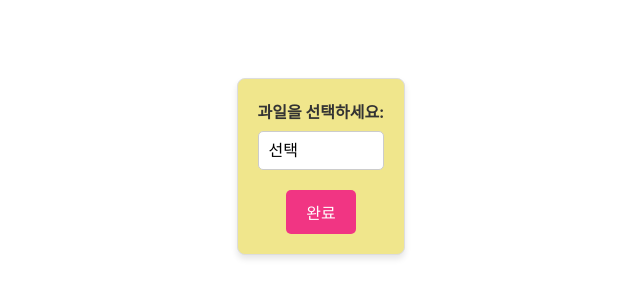
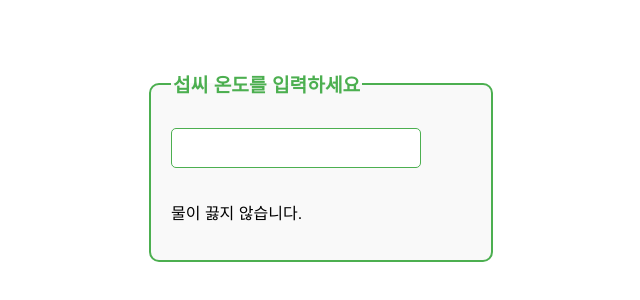
Before and after one commit to Goldstargreat/react_project2, a React (Create React App) app: page / in a window 1280 px wide. Shown: the part 234-534 px from the top of the page, without its empty margins (319-959 px from the left). Built offline with nearby package versions, Linux system fonts and the light colour scheme.

Commit message:
11장 Form Reservation, Signup 12장 State Share ConfrimBoilVerdict

```diff
--- /dev/null
+++ b/src/chp11/Signup.css
@@ -0,0 +1,39 @@
+body {
+    background-color: #ffffff; /* 배경색을 흰색으로 변경 */
+    display: flex;
+    height: 100vh;
+    margin: 0;
+    justify-content: center; /* 폼을 화면 가운데에 배치 */
+    align-items: center; /* 세로로도 중앙 배치 */
+}
+
+label {
+    margin-bottom: 0.5rem;
+}
+
+input, textarea {
+    width: 100%;
+    padding: 0.5rem;
+    margin-bottom: 1rem;
+    border: 1px solid #dddddd;
+    border-radius: 5px;
+}
+
+input:focus {
+    outline: none;
+    border-color: olive;
+}
+
+button {
+    padding: 1rem; /* 버튼 패딩을 조금 줄여서 디자인을 더 깔끔하게 */
+    background-color: #007bff; /* 기본 버튼 색상 파란색 */
+    color: white;
+    border: none;
+    border-radius: 3px;
+    cursor: pointer;
+    font-size: 16px; /* 글자 크기 추가 */
+}
+
+button:hover {
+    background-color: #0056b3; /* hover 시 진한 파란색 */
+}
--- /dev/null
+++ b/src/chp11/Signup.jsx
@@ -0,0 +1,66 @@
+import React, { useState } from "react";
+import './Signup.css';
+
+function Signup(props) {
+    const [name, setName] = useState("");
+    const [email, setEmail] = useState("");
+    const [password, setPassword] = useState("");
+    const [gender, setGender] = useState("남성");
+    const [interests, setInterests] = useState("");
+
+    const handleChangeName = (event) => {
+        setName(event.target.value);
+    };
+
+    const handleSubmit = (event) => {
+        event.preventDefault();
+        alert(`
+               성명: ${name}
+               이메일: ${email}
+               성별: ${gender}
+               관심사: ${interests}
+        `);
+    };
+
+    return (
+        <div>
+            <h2>회원 가입</h2>
+            <form onSubmit={handleSubmit} className={"signup-form"}>
+                <label>
+                    성명:
+                    <input type="text" value={name} onChange={(event) =>
+                        setName(event.target.value)} required />
+                </label>
+                <label>
+                    이메일:
+                    <input type="email" value={email} onChange={(event) =>
+                        setEmail(event.target.value)} required />
+                </label>
+                <label>
+                    비밀번호:
+                    <input type="password" value={password} onChange={(event) =>
+                        setPassword(event.target.value)} required />
+                </label>
+                <label>
+                    성별:
+                    <select value={gender} onChange={(event) =>
+                        setGender(event.target.value)} >
+                        <option value="남성">남성</option>
+                        <option value="여성">여성</option>
+                        <option value="기타">기타</option>
+                    </select>
+                </label>
+                <label>
+                    관심사:
+                    <textarea value={interests} onChange={(event) =>{
+                        setInterests(event.target.value);
+                    }} placeholder={"관심사를 자세히 입력해주세요"}></textarea>
+                </label>
+
+                <button type="submit">가입하기</button>
+            </form>
+        </div>
+    );
+}
+
+export default Signup;
--- /dev/null
+++ b/src/chp11/ex03/Reservation.css
@@ -0,0 +1,74 @@
+/* 기본적인 스타일 설정 */
+body {
+    font-family: Arial, sans-serif;
+    background-color: #f4f4f9;
+    display: flex;
+    justify-content: center;
+    align-items: center;
+    height: 100vh;
+    margin: 0;
+}
+
+/* Reservation 폼 스타일 */
+form {
+    background-color: #ffffff;
+    padding: 20px;
+    border-radius: 8px;
+    box-shadow: 0 4px 8px rgba(0, 0, 0, 0.1);
+    width: 300px;
+    text-align: center;
+}
+
+/* 라벨 스타일 (좌측 정렬과 '여부'와 : 사이에 한 칸 띄우기) */
+label {
+    display: block;
+    margin-bottom: 10px;
+    font-size: 16px;
+    color: #333;
+    text-align: left; /* 좌측 정렬 */
+}
+
+/* 체크박스와 숫자 입력 필드 스타일 */
+input[type="checkbox"] {
+    margin-left: 0; /* 체크박스 왼쪽 여백 없앰 */
+    margin-right: 10px; /* 체크박스와 텍스트 사이에 간격 추가 */
+}
+
+input[type="number"] {
+    width: 60px;
+    padding: 5px;
+    font-size: 14px;
+    border-radius: 4px;
+    border: 1px solid #ccc;
+    margin-left: 5px; /* 입력 필드 왼쪽 여백 조금만 추가 */
+}
+
+/* 버튼 스타일 */
+button {
+    background-color: #007BFF;
+    color: white;
+    padding: 10px 15px;
+    border: none;
+    border-radius: 5px;
+    cursor: pointer;
+    font-size: 16px;
+    width: auto; /* 버튼 너비를 자동으로 설정 */
+    margin: 10px 0; /* 버튼 간격을 조금 좁힘 */
+    transition: background-color 0.5s;
+}
+
+/* 버튼 호버 효과 */
+button:hover {
+    background-color: #0056b3;
+}
+
+button:active {
+    background-color: #003f7f;
+}
+
+/* 폼 내 글자 스타일 */
+form h2 {
+    margin-bottom: 20px;
+    font-size: 20px; /* 제목 폰트 크기 조금 줄임 */
+    color: #333;
+}
--- /dev/null
+++ b/src/chp11/ex03/Reservation.jsx
@@ -0,0 +1,33 @@
+import React, {useState} from "react";
+import './Reservation.css';  // CSS 파일 임포트
+
+function Reservation() {
+    const [haveBreakfast, setHaveBreakfast] = useState(true);
+    const [numberOfGuest, setNumberOfGuesest] = useState(2);
+
+    const handleSubmit = (event) => {
+        alert(`아침식사 여부: ${haveBreakfast}, 방문객 수: ${numberOfGuest}`);
+        event.preventDefault();
+    }
+    return(
+        <form onSubmit={handleSubmit}>
+            <label>
+                아침식사 여부:
+                <input type={"checkbox"} checked={haveBreakfast}
+                       onChange={(event) => {
+                           setHaveBreakfast(event.target.checked);
+                }}/>
+            </label>
+            <br/>
+            <label>
+                방문객 수:
+                <input type={"number"} value={numberOfGuest}
+                       onChange={(event) => {
+                           setNumberOfGuesest(event.target.value);
+                       }}/>
+            </label>
+            <button type = "submit">제출</button>
+        </form>
+    );
+}
+export default Reservation;
--- /dev/null
+++ b/src/chp12/ex01/BoilVerdict.jsx
@@ -0,0 +1,9 @@
+import React from "react";
+
+function BoilVerdict(props){
+    if (props.celsius >= 100) {
+        return <p className={"is boiling"}>물이 끓습니다.</p>;
+    }
+    return <p className={"not boiling"}>물이 끓지 않습니다.</p>;
+}
+export default BoilVerdict;
--- /dev/null
+++ b/src/chp12/ex01/ConfirmBoilVerdict.css
@@ -0,0 +1,66 @@
+/* ConfirmBoilVerdict.css */
+
+/* Fieldset 스타일 */
+fieldset {
+    border: 2px solid #4CAF50;
+    padding: 20px;
+    border-radius: 10px;
+    background-color: #f9f9f9;
+    width: 300px;
+    margin: auto;
+}
+
+legend {
+    font-size: 1.2em;
+    font-weight: bold;
+    color: #4CAF50;
+}
+
+/* 입력란 스타일 */
+input {
+    padding: 10px;
+    font-size: 1em;
+    border: 1px solid #4CAF50;
+    border-radius: 5px;
+    width: 100%;
+    max-width: 250px;
+    margin-top: 10px;
+    box-sizing: border-box;
+}
+
+input:focus {
+    outline: none;
+    border-color: #45a049;
+    background-color: #e0f7e0;
+}
+
+input::placeholder {
+    color: #888;
+}
+
+/* BoilVerdict 스타일 */
+/* 기본적인 메시지 스타일 */
+.boil-verdict {
+    padding: 10px;
+    margin-top: 10px;
+    border-radius: 5px;
+    font-size: 1.1em;
+    text-align: center;
+    font-weight: bold;
+    box-shadow: 0 4px 10px rgba(0, 0, 0, 0.1); /* 부드러운 그림자 */
+    transition: all 0.3s ease; /* 부드러운 전환 효과 */
+}
+
+/* '물이 끓습니다!' 메시지의 스타일 */
+.boil-verdict-boiling {
+    background-color: #ffeb3b; /* 밝은 노란색 배경 */
+    color: #d32f2f;  /* 빨간색 글자 */
+    border: 2px solid #d32f2f; /* 빨간색 테두리 */
+}
+
+/* '물이 끓지 않습니다' 메시지의 스타일 */
+.boil-verdict {
+    background-color: #e1f5fe; /* 연한 파란색 배경 */
+    color: #0277bd; /* 파란색 글자 */
+    border: 2px solid #0277bd; /* 파란색 테두리 */
+}
--- /dev/null
+++ b/src/chp12/ex01/ConfirmBoilVerdict.jsx
@@ -0,0 +1,20 @@
+import React, { useState } from "react";
+import BoilVerdict from "./BoilVerdict";
+import './ConfirmBoilVerdict.css'
+
+function ConfirmBoilVerdict() {
+    const [temperature, setTemperature] = useState("");
+    const handleTemperature = (event) => {
+        setTemperature(event.target.value);
+    };
+
+    return (
+        <fieldset>
+            <legend>섭씨 온도를 입력하세요</legend>
+            <input value={temperature} onChange={handleTemperature} />
+            <BoilVerdict celsius={parseInt(temperature)} />
+        </fieldset>
+    );
+}
+
+export default ConfirmBoilVerdict;
--- a/src/index.js
+++ b/src/index.js
@@ -3,12 +3,16 @@ import ReactDOM from 'react-dom/client';
 import './index.css';
 import reportWebVitals from './reportWebVitals';
 import FruitSelect from "./chp11/ex02/FruitSelect";
+import Reservation from "./chp11/ex03/Reservation";
+import Signup from "./chp11/Signup";
+import BoilVerdict from "./chp12/ex01/BoilVerdict";
+import ConfirmBoilVerdict from "./chp12/ex01/ConfirmBoilVerdict";
 
 const root = ReactDOM.createRoot(document.getElementById('root'));
 
 root.render(
     <React.StrictMode>
-        <FruitSelect/>
+        <ConfirmBoilVerdict/>
     </React.StrictMode>
 );
 
```
